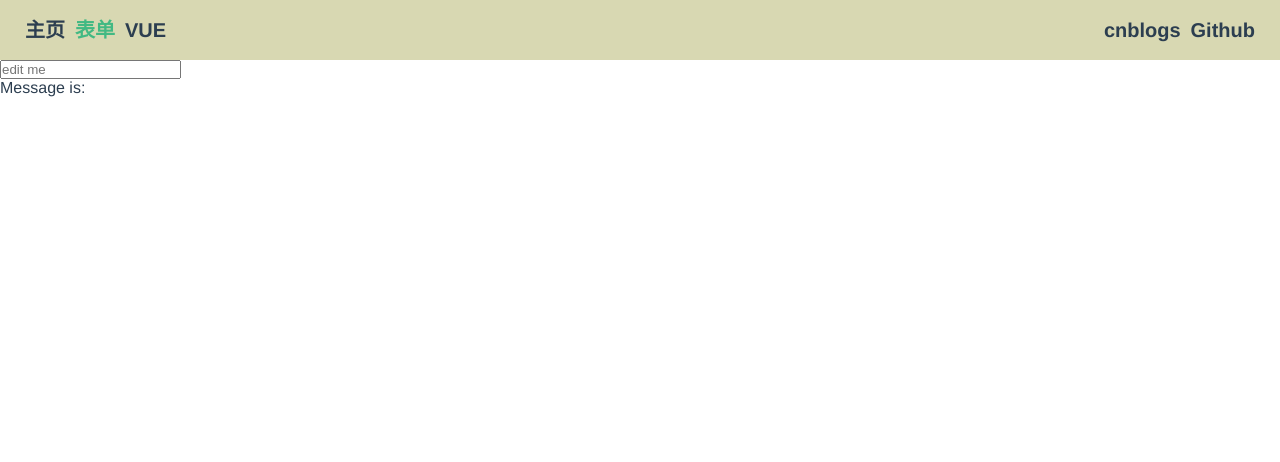
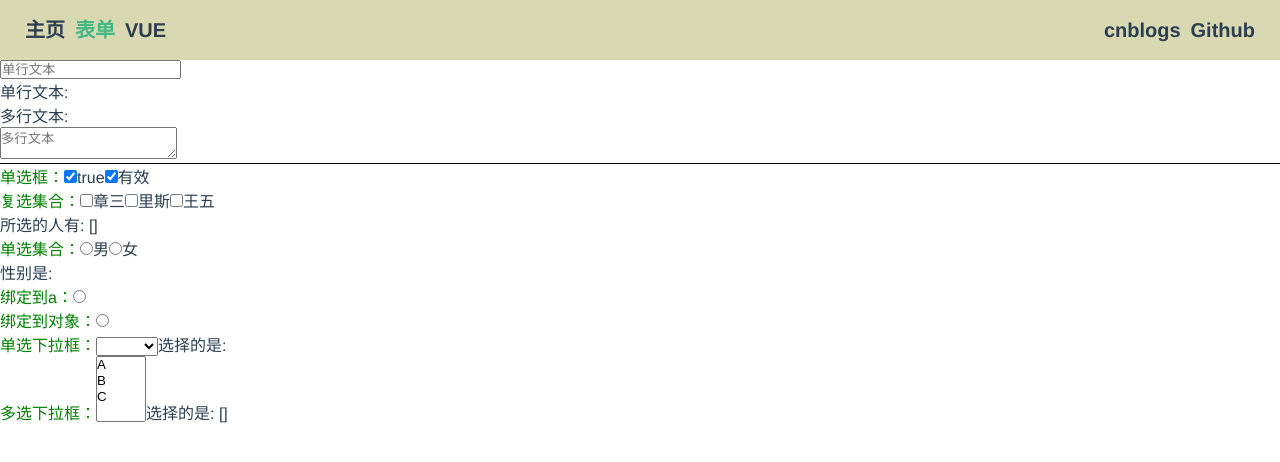
Before and after one commit to yokees/vue3.0Study, a Vue app: page /#/form in a window 1280 px wide. Shown: the top 462 px of the page. Built offline with nearby package versions, Linux system fonts and the light colour scheme.

Commit message:
在Forms.vue中学习表单

```diff
--- a/src/views/Forms.vue
+++ b/src/views/Forms.vue
@@ -1,13 +1,94 @@
 <template><div class="form">
-  <input v-model="message" placeholder="edit me">
-  <p>Message is: {{ message }}</p>
+  <input v-model="message1" placeholder="单行文本">
+  <p>单行文本: {{ message1 }}</p>
+
+  <span>多行文本:</span>
+  <p>{{ message2 }}</p>
+  <textarea v-model.trim="message2" placeholder="多行文本"></textarea>
+
+  <div style="width:100%;border-top:1px solid black;"></div>
+
+  <label for="cd" style="color:green">单选框：</label>
+  <input type="checkbox" id="cd" v-model="checked1">
+  <label for="cd">{{ checked1 }}</label>
+
+  <input
+    type="checkbox"
+    id="cd1"
+    v-model="checked11"
+    true-value="有效"
+    false-value="无效"
+  >
+  <label for="cd1">{{ checked11 }}</label>
+
+  <div>
+    <label for="jack" style="color:green">复选集合：</label>
+    <input type="checkbox" id="name1" value="章三" v-model="checkedNames">
+    <label for="name1">章三</label>
+    <input type="checkbox" id="name2" value="里斯" v-model="checkedNames">
+    <label for="name2">里斯</label>
+    <input type="checkbox" id="name3" value="王五" v-model="checkedNames">
+    <label for="name3">王五</label>
+    <br>
+    <span>所选的人有: {{ checkedNames }}</span>
+  </div>
+
+  <div>
+    <label style="color:green">单选集合：</label>
+    <input type="radio" id="nan" value="男" v-model="picked">
+    <label for="nan">男</label>
+    <input type="radio" id="nv" value="女" v-model="picked">
+    <label for="nv">女</label>
+    <br>
+    <span>性别是: {{ picked }}</span>
+  </div>
+
+  <div>
+    <label style="color:green">绑定到a：<input type="radio" v-model="pick" v-bind:value="a"></label>
+  </div>
+
+  <div>
+    <label style="color:green">绑定到对象：<input type="radio" v-model="pick1" v-bind:value="obj"></label>
+  </div>
+
+  <div>
+    <label style="color:green">单选下拉框：</label>
+    <select v-model="selected1">
+      <option disabled value="">请选择</option>
+      <option>A</option>
+      <option>B</option>
+      <option>C</option>
+    </select>
+    <span>选择的是: {{ selected1 }}</span>
+  </div>
+
+  <div>
+    <label style="color:green">多选下拉框：</label>
+    <select v-model="selected2" multiple style="width: 50px;">
+      <option>A</option>
+      <option>B</option>
+      <option>C</option>
+    </select>
+    <span>选择的是: {{ selected2 }}</span>
+  </div>
 </div></template>
 
 <script>
 export default {
   name: 'forms', // eslint-disable-next-line
   data: function () { return {
-    d: '' // eslint-disable-next-line
+    a: 'xuan',
+    pick: null,
+    pick1: null,
+    obj: { a: 1 },
+    checked1: true,
+    checked11: '有效',
+    checkedNames: [],
+    picked: null,
+    selected1: null,
+    selected2: [],
+    message1: null,
+    message2: null // eslint-disable-next-line
   } }
 }
 </script>
```
